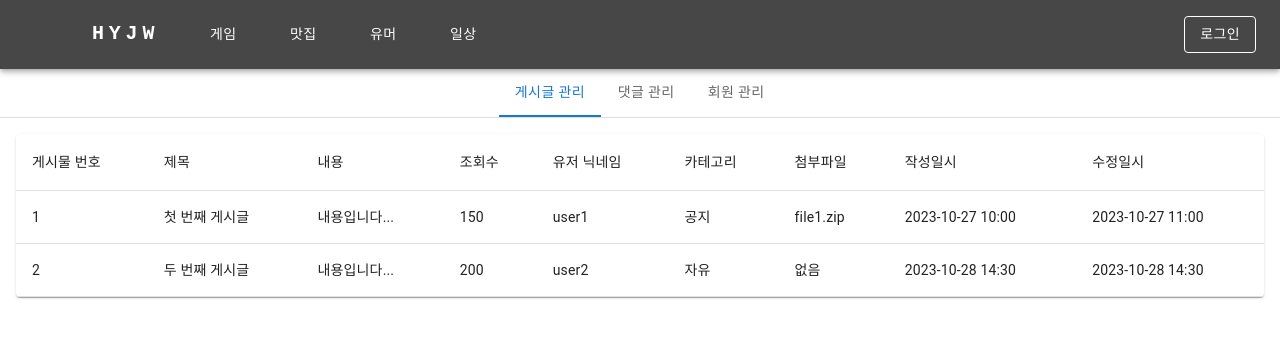
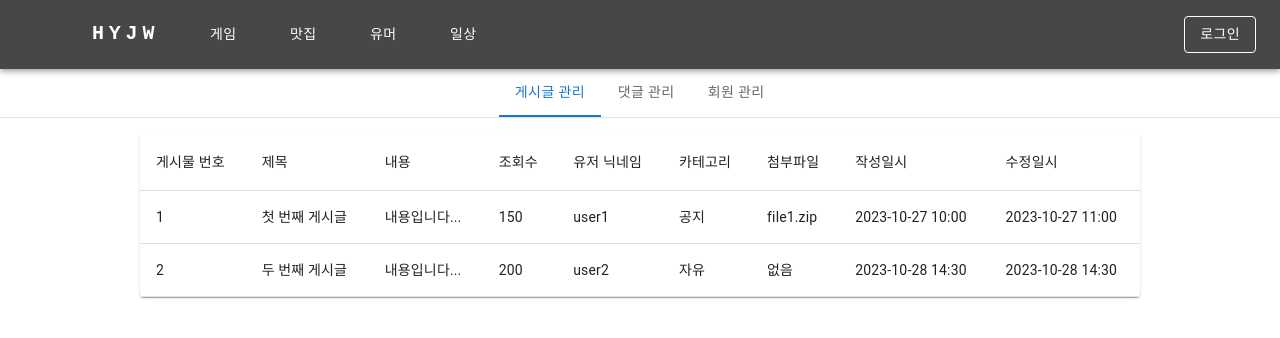
Before and after one commit to minwoo0818/-HaeYeJiWoo-, a React (Vite) app in the folder HYJW_Front/: page /admintable in a window 1280 px wide. Shown: the top 338 px of the page. Built offline with nearby package versions, Linux system fonts and the light colour scheme; some icons are missing.

Commit message:
테이블 사이즈 적당하게 가운데로

```diff
--- a/HYJW_Front/src/components/admin/CommentTable.tsx
+++ b/HYJW_Front/src/components/admin/CommentTable.tsx
@@ -9,8 +9,8 @@ const dummyComments = [
 
 export default function CommentTable() {
   return (
-    <TableContainer component={Paper}>
-      <Table sx={{ minWidth: 650 }} aria-label="comments table">
+    <TableContainer component={Paper} sx={{ width: 1000, margin: 'auto' }}>
+      <Table aria-label="comments table">
         <TableHead>
           <TableRow>
             <TableCell>댓글 번호</TableCell>
--- a/HYJW_Front/src/components/admin/PostTable.tsx
+++ b/HYJW_Front/src/components/admin/PostTable.tsx
@@ -9,8 +9,8 @@ const dummyPosts = [
 
 export default function PostTable() {
   return (
-    <TableContainer component={Paper}>
-      <Table sx={{ minWidth: 650 }} aria-label="posts table">
+    <TableContainer component={Paper} sx={{ width: 1000, margin: 'auto' }}>
+      <Table aria-label="posts table">
         <TableHead>
           <TableRow>
             <TableCell>게시물 번호</TableCell>
--- a/HYJW_Front/src/components/admin/UserTable.tsx
+++ b/HYJW_Front/src/components/admin/UserTable.tsx
@@ -8,8 +8,8 @@ const dummyUsers = [
 
 export default function UserTable() {
   return (
-    <TableContainer component={Paper}>
-      <Table sx={{ minWidth: 650 }} aria-label="users table">
+    <TableContainer component={Paper} sx={{ width: 1000, margin: 'auto' }}>
+      <Table aria-label="users table">
         <TableHead>
           <TableRow>
             <TableCell>이메일</TableCell>
```
